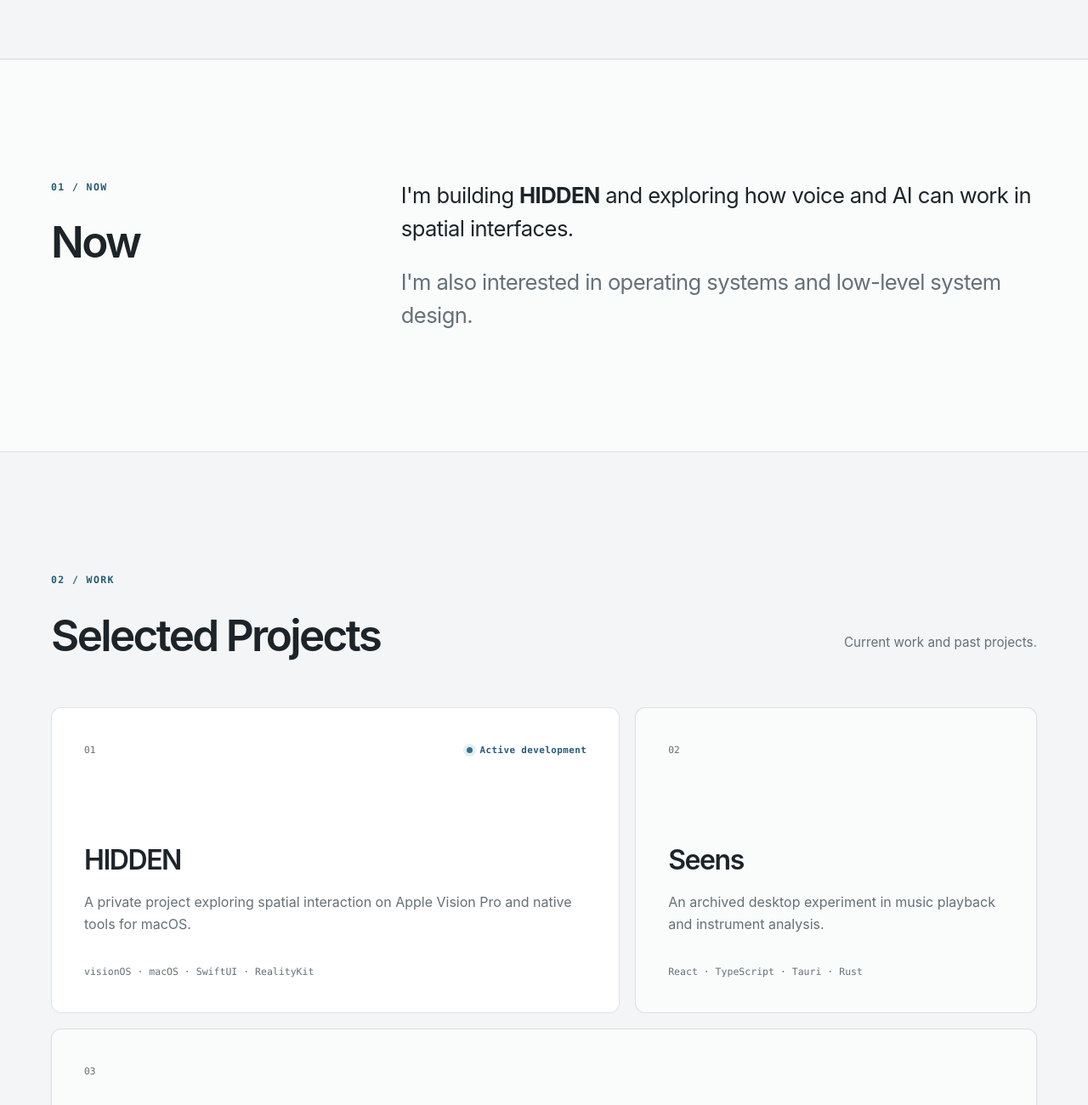
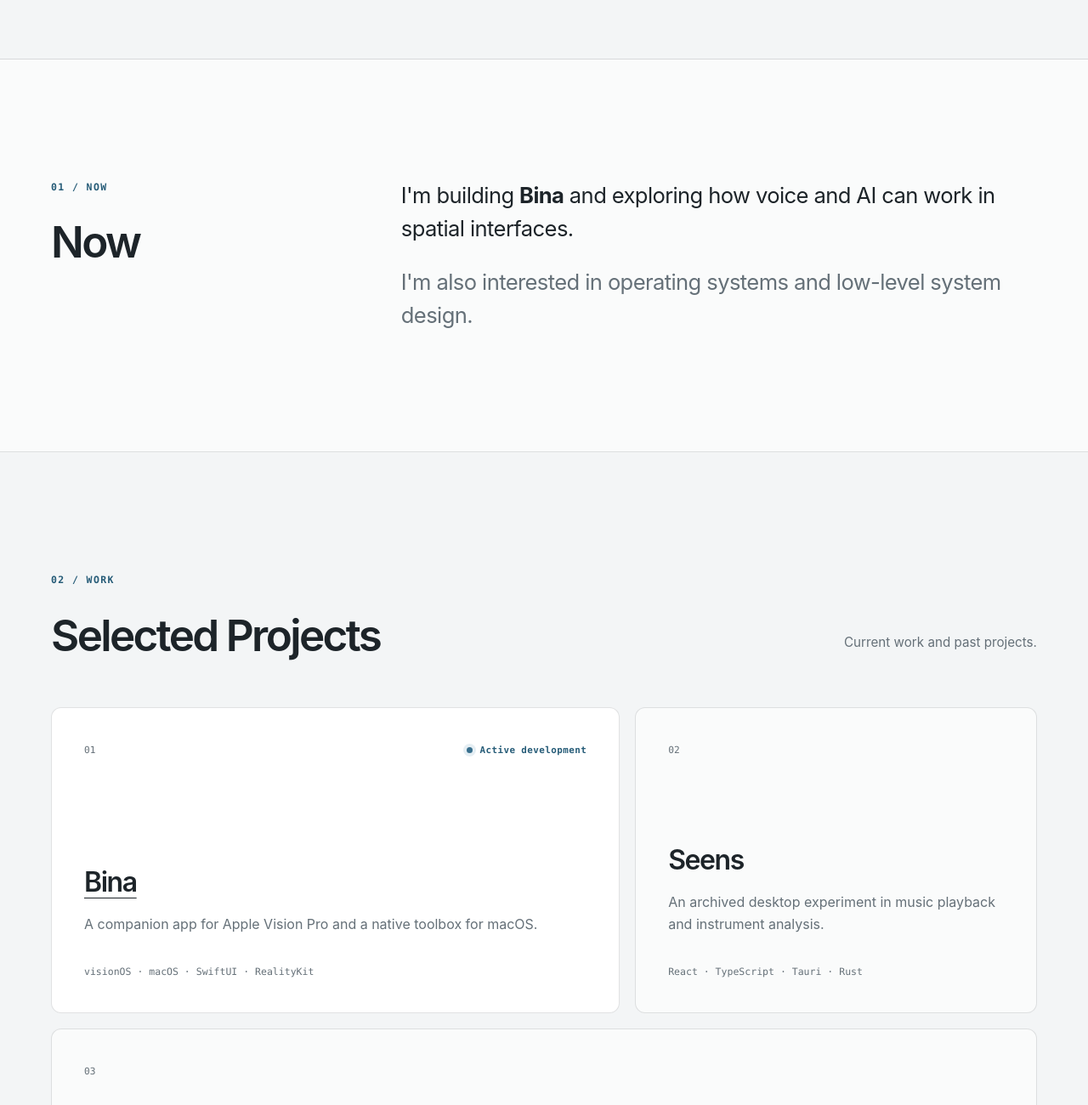
Before and after one commit to cxlanyagege/cxlanyagege.github.io, a plain HTML site: page index.html in a window 1280 px wide. Shown: the part 738-2038 px from the top of the page at 85% size. Drawn offline with Linux system fonts and the light colour scheme.

Commit message:
Feature Bina on the homepage

```diff
--- a/index.html
+++ b/index.html
@@ -89,7 +89,7 @@
           </div>
           <div class="section-copy now-copy">
             <p>
-              I'm building <strong>HIDDEN</strong> and exploring how voice and AI can work
+              I'm building <strong>Bina</strong> and exploring how voice and AI can work
               in spatial interfaces.
             </p>
             <p>
@@ -116,10 +116,9 @@
                 <span class="status"><span class="status-dot" aria-hidden="true"></span>Active development</span>
               </div>
               <div class="project-card-body">
-                <h3>HIDDEN</h3>
+                <h3><a href="https://github.com/cxlanyagege/Bina">Bina</a></h3>
                 <p>
-                  A private project exploring spatial interaction on Apple Vision Pro
-                  and native tools for macOS.
+                  A companion app for Apple Vision Pro and a native toolbox for macOS.
                 </p>
               </div>
               <p class="project-stack">visionOS · macOS · SwiftUI · RealityKit</p>
```
